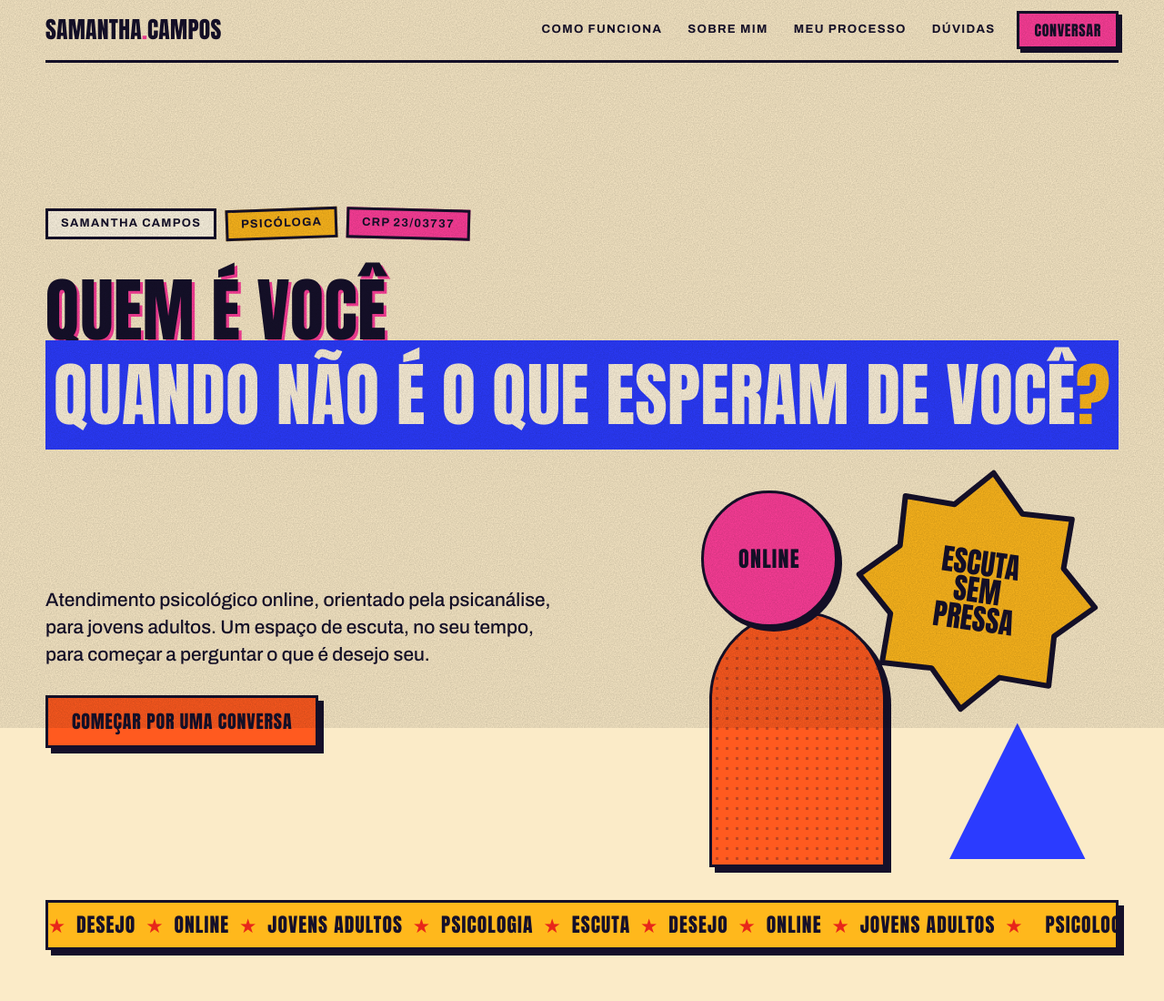
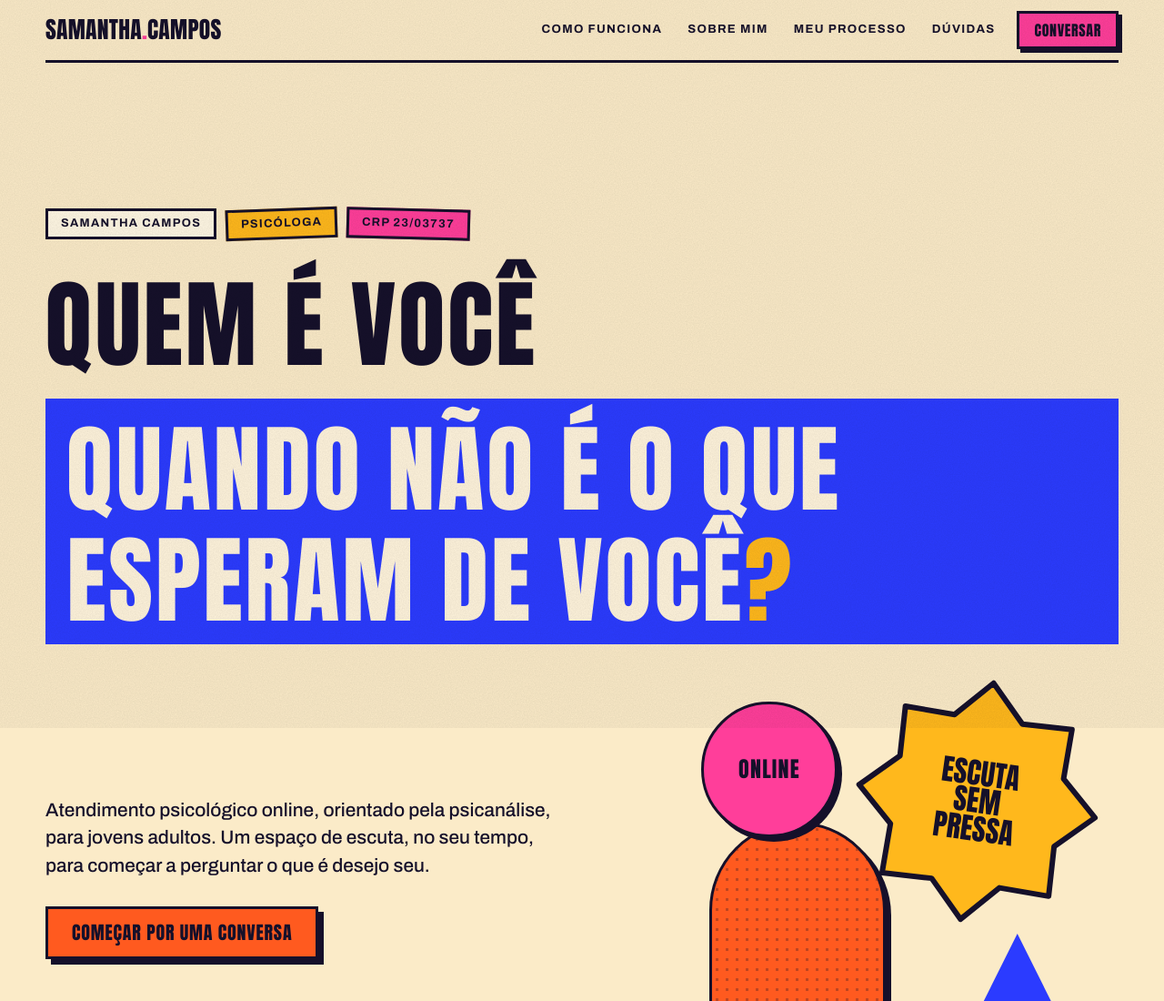
Before and after one commit to samanthacampospsi-dotcom/samantha, a plain HTML site: page index.html in a window 1280 px wide. Shown: the top 1100 px of the page at 91% size. Drawn offline with Linux system fonts and the light colour scheme.

Commit message:
Update index.html

```diff
--- a/index.html
+++ b/index.html
@@ -20,7 +20,7 @@
   --mustard: #FFB81C;
   --on-color: #15102A;
   --on-blue: #FFF4DC;
-  --grain: .32;
+  --grain: .14;
   --font-display: "Anton", "Impact", "Arial Narrow", sans-serif;
   --font-body: "Archivo", "Helvetica Neue", Arial, sans-serif;
   --font-accent: "Instrument Serif", Georgia, "Times New Roman", serif;
@@ -35,7 +35,7 @@
     --pink: #FF55A8;
     --blue: #5566FF;
     --mustard: #FFC83D;
-    --grain: .5;
+    --grain: .25;
     color-scheme: dark;
   }
 }
@@ -48,7 +48,7 @@
   --pink: #FF55A8;
   --blue: #5566FF;
   --mustard: #FFC83D;
-  --grain: .5;
+  --grain: .25;
   color-scheme: dark;
 }
 
@@ -120,9 +120,9 @@ a { color: inherit; }
 .pill { display: inline-block; border: 3px solid var(--ink); background: var(--card); color: var(--ink); padding: 4px 14px; font-size: .8rem; font-weight: 700; letter-spacing: .1em; text-transform: uppercase; }
 .pill.y { background: var(--mustard); color: var(--on-color); transform: rotate(-2deg); }
 .pill.p { background: var(--pink); color: var(--on-color); transform: rotate(1.5deg); }
-.hero h1 { font-size: clamp(2.4rem, 7.4vw, 4.8rem); line-height: 1.1; letter-spacing: .003em; }
-.hero h1 .a { display: block; margin-bottom: .12em; text-shadow: .04em .04em 0 var(--pink); }
-.hero h1 .hl { background: var(--blue); color: var(--on-blue); padding: .03em .12em; -webkit-box-decoration-break: clone; box-decoration-break: clone; }
+.hero h1 { font-size: clamp(2.8rem, 9.6vw, 6.6rem); line-height: 1.1; letter-spacing: .025em; }
+.hero h1 .a { display: block; margin-bottom: .22em; }
+.hero h1 .hl { display: inline-block; max-width: 100%; background: var(--blue); color: var(--on-blue); padding: .16em .22em .1em; line-height: 1.15; }
 .hero h1 .q { color: var(--mustard); }
 .hero-row { display: grid; grid-template-columns: 1fr; gap: 40px; align-items: center; }
 .lead { font-size: 1.3rem; font-weight: 500; line-height: 1.45; max-width: 27em; margin-bottom: 30px; }
```
